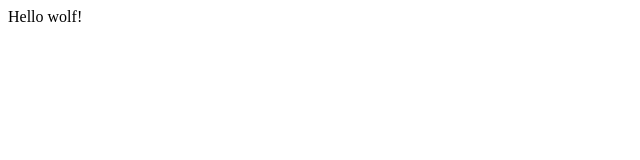
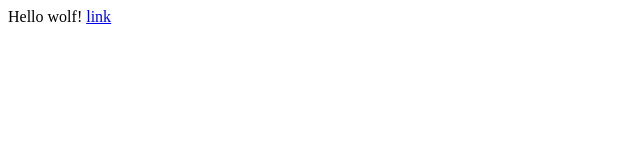
Before and after one commit to kdatchev/kdatchev.github.io, a plain HTML site: page index.html in a window 1280 px wide. Shown: the full height of the page, 0-640 px from the left. Drawn offline with Linux system fonts and the light colour scheme.

Commit message:
Link commit

```diff
--- a/index.html
+++ b/index.html
@@ -1 +1,3 @@
 <hi>Hello wolf!</hi>
+
+<a href="kdatchev.github.io/FS.pdf">link</a>
```
Also changed, not shown: 1 other file.
